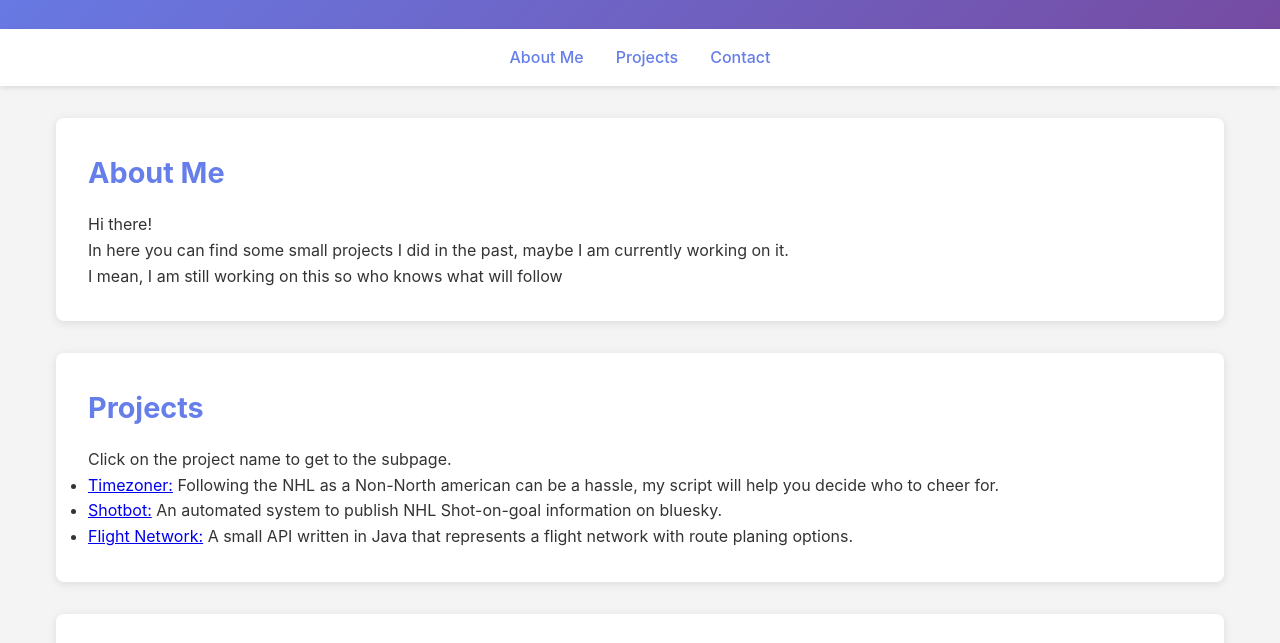
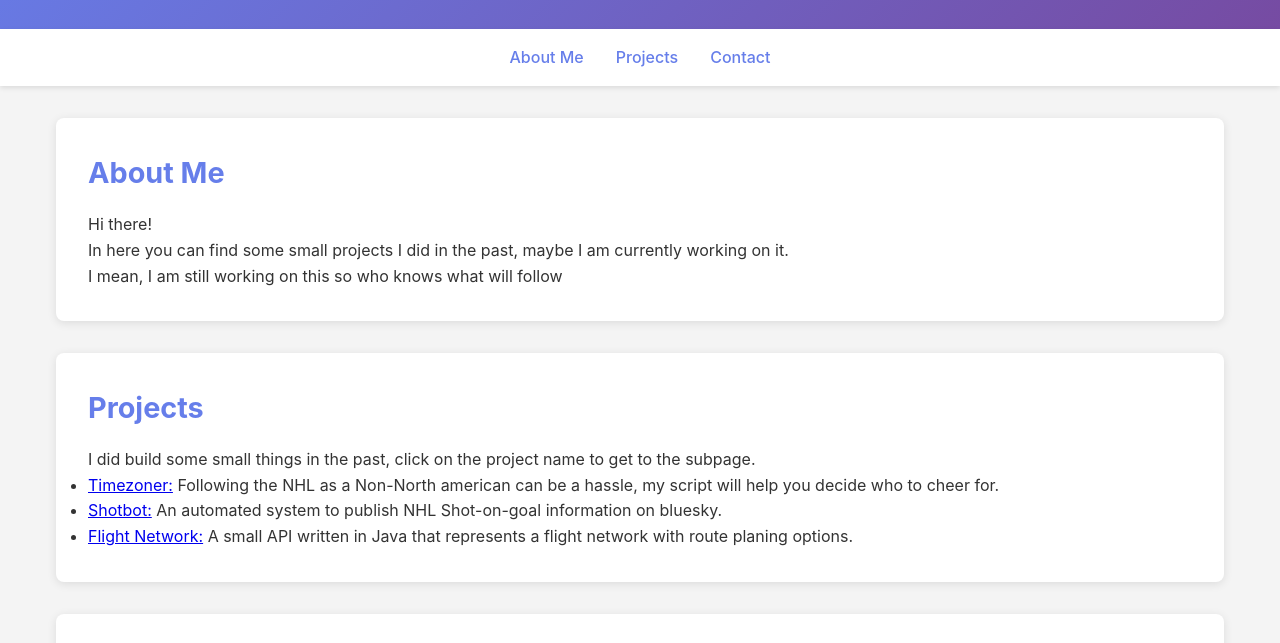
Before and after one commit to InNeedOfName/inneedofname.github.io, a plain HTML site: page index.html in a window 1280 px wide. Shown: the part 138-781 px from the top of the page. Drawn offline with Linux system fonts and the light colour scheme.

Commit message:
Update index.html

```diff
--- a/index.html
+++ b/index.html
@@ -147,7 +147,7 @@
 
         <section id="projects">
             <h2>Projects</h2>
-            <p>Click on the project name to get to the subpage.</p>
+            <p>I did build some small things in the past, click on the project name to get to the subpage.</p>
             <ul>
                 <li><a href="https://inneedofname.github.io/projects/timezoner.html">Timezoner:</a>
                     Following the NHL as a Non-North american can be a hassle, my script will help you decide who to cheer for.</li>
```
